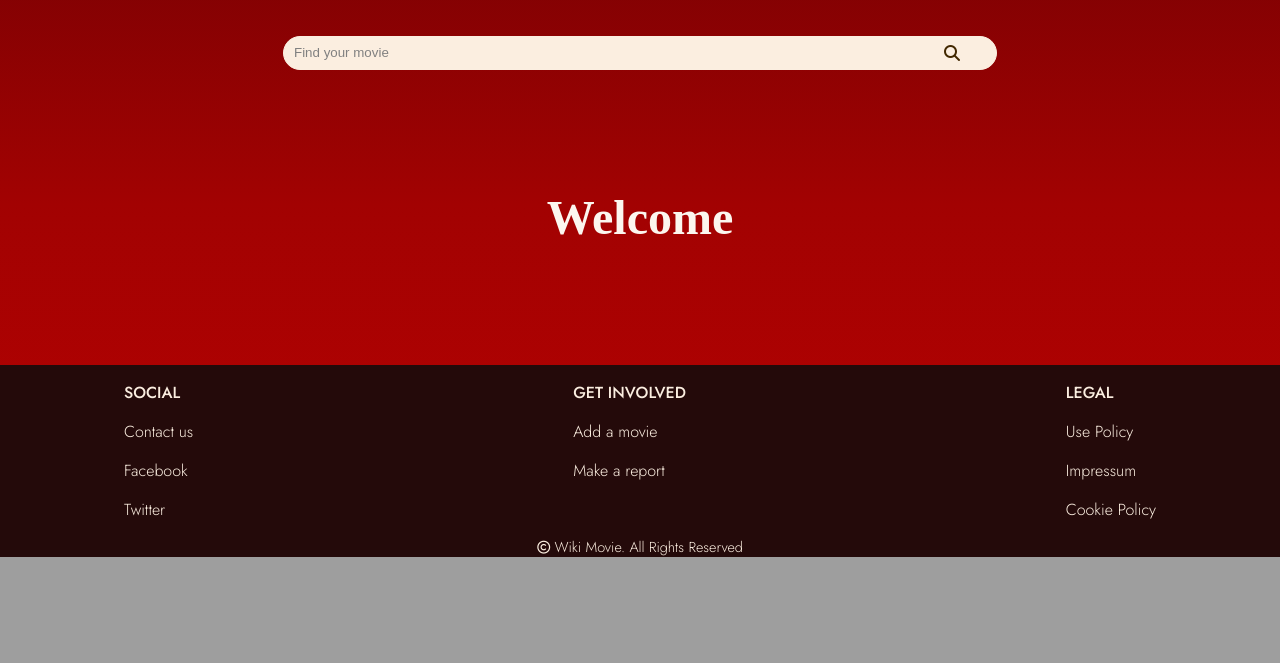
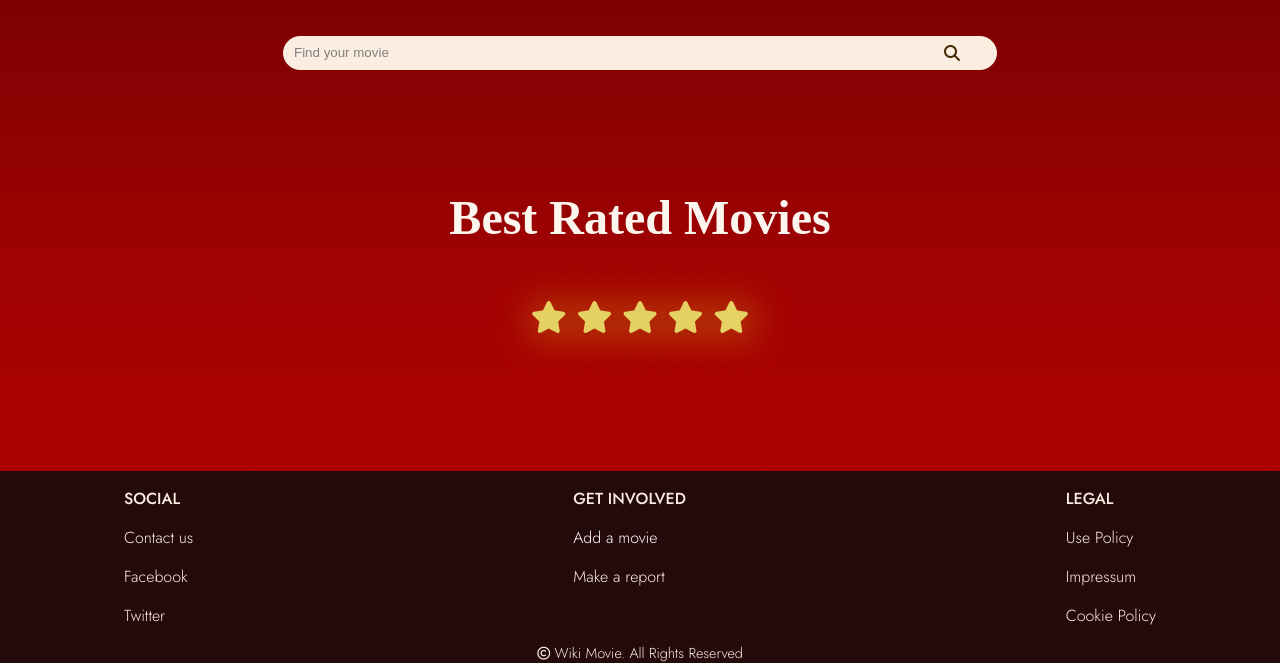
Before and after one commit to chloec68/MVC_CINEMA, a PHP site: page /index.php?action=index in a window 1280 px wide. Shown: the part 856-1519 px from the top of the page. Before the commit the page ends 1413 px from the top, so only its background shows below. Run offline with PHP 8.4, Linux system fonts and the light colour scheme; data that the repository does not hold is empty; some web fonts are replaced.

```diff
--- a/index.php
+++ b/index.php
@@ -63,6 +63,8 @@ if(isset($_GET["action"])){
         case "addCasting":$ctrlCinema->addCasting($id);break;
         case "addCastingForm":$ctrlCinema->addCastingForm();break;
     }
+
+    // header("Location: index.php?action=listFilms");
 }
 
 // INDEX.PHP fait office de FRONT CONTROLLER -> porte d'entrée de l'application
--- a/model/Connect.php
+++ b/model/Connect.php
@@ -4,9 +4,9 @@ namespace Model;
 // la classe est abstraite car on n'instanciera jamais la classe Connect -> on a seulement besoin d'accéder à la méthode seConnecter()
 abstract class Connect {
     const HOST = "localhost";
-    const DB = "cinema";
+    const DB = "cinema_chloe";
     const USER = "root";
-    const PASS ="root";
+    const PASS ="";
 
     public static function seConnecter(){
         try{
--- a/public/styles/styles.css
+++ b/public/styles/styles.css
@@ -166,6 +166,16 @@ nav .flexBoxNav a .fa-play{
     letter-spacing: 5%;
 }
 
+/* HOME PAGE LINK */
+
+.home_container{
+    margin:50px;
+}
+
+.home_container a{
+    color:var(--beige);
+    text-decoration:none;
+}
 
 /* **************** TABLES ************** */
 .table{
@@ -449,32 +459,36 @@ footer{
     font-size:0.9em;
 }
 
+.section .addMovie_link a{
+    color:white;
+    text-decoration: none;
+}
 
 
-/* SWIPER */
+/* HOME PAGE */
 
-.swiper {
-    width: 20%;
-    height: 100%;
-    margin: 20px auto;
-  }
+.home_wrapper{
+    width:100%;
+    display:grid;
+    grid-template-columns: 1fr 1fr 1fr;
+}
 
-  .swiper-slide {
+.poster_container{
     text-align: center;
-    font-size: 18px;
-    background: #030303;
-    display: flex;
-    justify-content: center;
-    align-items: center;
-  }
+}
 
-  .swiper-slide img {
-    display: block;
-    max-width: 100%;
-    height: 100%;
-    object-fit: cover;
-  }
+.poster_container img{
+    width:40%;
+    border-radius: 5%;
+}
 
-  .swiper-button-prev{
-    color:red;
-  }
+.fiveStars{
+    font-size: 2em;
+    color:#e5d164;
+    text-align: center;
+    margin:50px auto 50px auto;
+
+}
+.fiveStars i{
+    text-shadow: 2px 2px 40px rgba(239, 211, 30, 0.832);
+}
--- a/view/actor/listActors.php
+++ b/view/actor/listActors.php
@@ -1,4 +1,7 @@
 <?php ob_start();?>
+
+<div class="home_container"><a href="index.php?action=index"><i class="fa-solid fa-circle-arrow-left"></i> Home page</a></div>
+
 <p class="count">There are <?= $requete->rowCount() ?> actors </p>
 
 <a class="add-button" href="index.php?action=addActorForm">Add an actor <i class="fa-solid fa-circle-plus"></i></a>
--- a/view/home/index.php
+++ b/view/home/index.php
@@ -1,34 +1,116 @@
 <?php ob_start();
 
 ?>
+<div class="fiveStars">
+  <i class="fa-solid fa-star"></i>
+  <i class="fa-solid fa-star"></i>
+  <i class="fa-solid fa-star"></i>
+  <i class="fa-solid fa-star"></i>
+  <i class="fa-solid fa-star"></i>
+</div>
 
-<!-- Slider main container -->
-<div class="swiper mySwiper">
-  <!-- Additional required wrapper -->
-  <div class="swiper-wrapper">
-    <!-- Slides -->
+<div class="home_wrapper">
+
     <?php
         foreach($bestRating->fetchAll() as $best){
     ?>
-        <div class="swiper-slide"><img src="<?=$best['poster']?>"> </div>
+        <div class="poster_container"><img src="<?=$best['poster']?>"></div>
 
 
     <?php
     }
     ?>
 
-  </div>
-
-  <!-- If we need navigation buttons -->
-  <div class="swiper-button-prev"></div>
-  <div class="swiper-button-next"></div>
 </div>
-
 
 
 <?php
 
 $titre = "Home";
-$titre_secondaire = "Welcome";
+$titre_secondaire = "Best Rated Movies";
 $contenu = ob_get_clean();
 require "view/template.php";
+
+
+
+
+
+
+
+
+
+
+
+
+
+
+https://codepen.io/bato-web-agency/pen/OPLxQWx
+
+
+
+// <section class="base-template">
+// 	<div class="wrapper base-template__wrapper">
+// 		<div class="base-template__content">
+// 			<div class="emotions-slider">
+
+// 				<!-- Slider Navigation -->
+
+// 				<div class="emotions-slider__nav slider-nav">
+// 					<div tabindex="0" class="slider-nav__item slider-nav__item_prev">
+// 						<svg width="16" height="28" viewBox="0 0 16 28" fill="none" xmlns="http://www.w3.org/2000/svg">
+// 							<path d="M14 26L2 14L14 2" stroke="white" stroke-width="4" stroke-linecap="round" stroke-linejoin="round" />
+// 						</svg>
+// 					</div>
+// 					<div tabindex="0" class="slider-nav__item slider-nav__item_next">
+// 						<svg width="16" height="28" viewBox="0 0 16 28" fill="none" xmlns="http://www.w3.org/2000/svg">
+// 							<path d="M2 26L14 14L2 2" stroke="white" stroke-width="4" stroke-linecap="round" stroke-linejoin="round" />
+// 						</svg>
+// 					</div>
+// 				</div>
+
+// 				<!-- Slider Content -->
+
+// 				<div class="emotions-slider__slider swiper">
+// 					<div class="emotions-slider__wrapper swiper-wrapper">
+
+// 						<!-- Slider: Slide 1 -->
+
+// 						<div class="emotions-slider__slide swiper-slide">
+// 							<div class="emotions-slider__item emotions-slider-item">
+// 								<div class="emotions-slider-item__image">
+// 									<img src="https://bato-web-agency.github.io/bato-shared/img/slider-1/slide-1.jpg" alt="Winds of Change" />
+// 								</div>
+
+// 								<div class="emotions-slider-item__content">
+// 									<div class="emotions-slider-item__header">
+// 										<div class="emotions-slider-item__header-inner">
+// 											<div class="emotions-slider-item__price">$175</div>
+// 											<div class="emotions-slider-item__author">
+// 												<div class="emotions-slider-item__author-image">
+// 													<img src="https://bato-web-agency.github.io/bato-shared/img/slider-1/author-1.jpg" alt="Andrew Kelman" />
+// 												</div>
+// 												<div class="emotions-slider-item__author-name">
+// 													Andrew Kelman
+// 												</div>
+// 											</div>
+// 										</div>
+// 									</div>
+
+// 									<div class="emotions-slider-item__info">
+// 										<h2 class="emotions-slider-item__title">
+// 											Winds of Change
+// 										</h2>
+// 										<div class="emotions-slider-item__text">
+// 											Gentle pink and blue hues remind us of moments when everything changes for the better.
+// 										</div>
+// 									</div>
+
+// 									<div class="emotions-slider-item__footer">
+// 										<a class="emotions-slider-item__btn" href="/" onclick="event.preventDefault();">
+// 											<span class="emotions-slider-item__btn-text">View more</span>
+// 											<span class="emotions-slider-item__btn-icon"></span>
+// 										</a>
+// 									</div>
+// 								</div>
+// 							</div>
+// 						</div>
--- a/view/template.php
+++ b/view/template.php
@@ -65,7 +65,7 @@
             </div>
             <div class="section">
                 <p class="sectionTitle">GET INVOLVED</p>
-                <p>Add a movie</p>
+                <p class="addMovie_link"><a href="index.php?action=addMovieForm">Add a movie</a></p>
                 <p>Make a report</p>
             </div>
             <div class="section">
```
Also changed, not shown: view/actor/addActorForm.php (+9 -9 lines).
